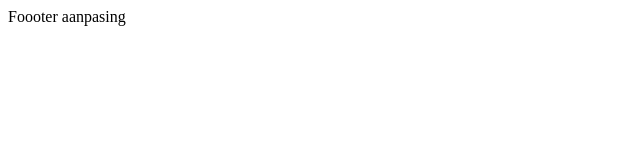
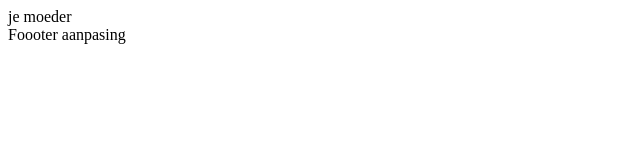
Before and after one commit to mbraas/Les3GIT, a plain HTML site: page index.html in a window 1280 px wide. Shown: the whole page, without its empty margins (0-640 px from the left). Drawn offline with Linux system fonts and the light colour scheme.

Commit message:
litte aanpassing

```diff
--- a/index.html
+++ b/index.html
@@ -7,7 +7,7 @@
 </head>
 <body>
     <header>
-
+je moeder
     </header>
     <main>
 
```
